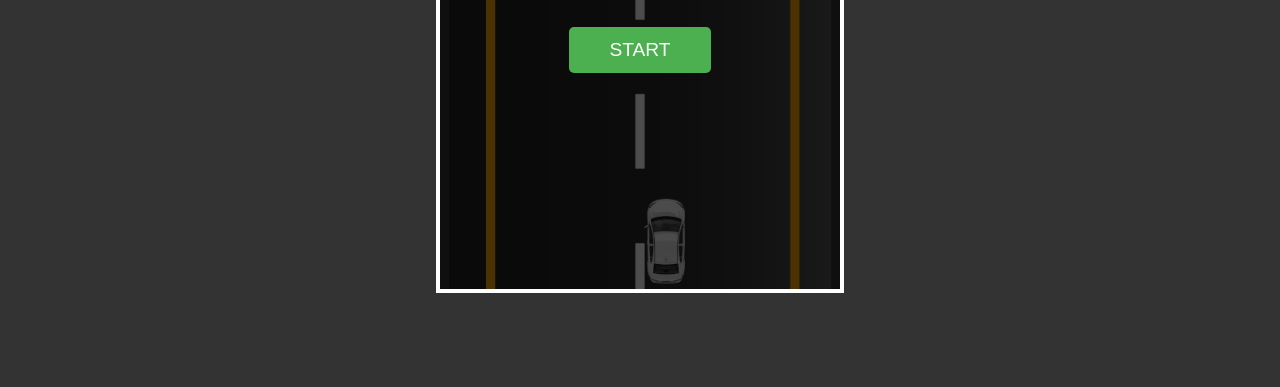
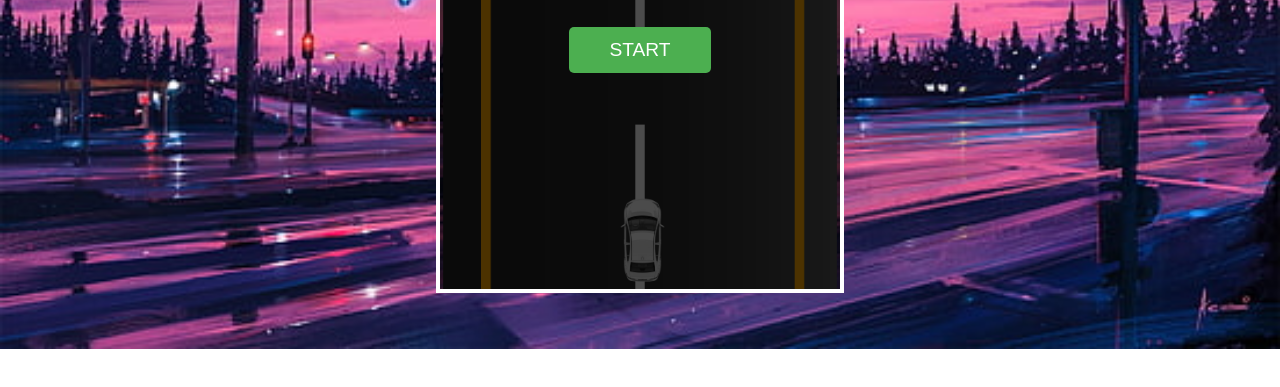
Before and after one commit to ERTShehan/Car-Game, a plain HTML site: page index.html in a window 1280 px wide. Shown: the part 335-722 px from the top of the page. Drawn offline with nearby package versions, Linux system fonts and the light colour scheme.

Commit message:
modified CSS file

```diff
--- a/styles/index.css
+++ b/styles/index.css
@@ -3,6 +3,10 @@ body {
   padding: 0;
   background-color: #333;
   font-family: sans-serif;
+  background: url("/assets/images/Background\ road\ image.jpg");
+  background-size: cover;
+  background-position: center;
+  background-repeat: no-repeat;
 }
 
 #gameContainer {
@@ -17,7 +21,7 @@ body {
 .road {
   position: absolute;
   width: 100%;
-  height: 1650px;
+  height: 1700px;
   background: url("/assets/images/Road\ image2.png");
   background-size: cover;
   background-position: center;
@@ -75,8 +79,8 @@ body {
 
 #playerCar,
 #systemCar {
-  width: 70px;
-  height: 102px;
+  width: 55px;
+  height: 100px;
   position: absolute;
   background-size: cover;
 }
@@ -85,6 +89,8 @@ body {
   top: 500px;
   left: 175px;
   background-image: url("/assets/images/My\ car\ image.png");
+  background-size: cover;
+  background-position: center;
   z-index: 2;
 }
 
@@ -92,6 +98,8 @@ body {
   top: -120px;
   left: 175px;
   background-image: url("/assets/images/Car\ image.png");
+  background-size: cover;
+  background-position: center;
   z-index: 1;
 }
 
```
